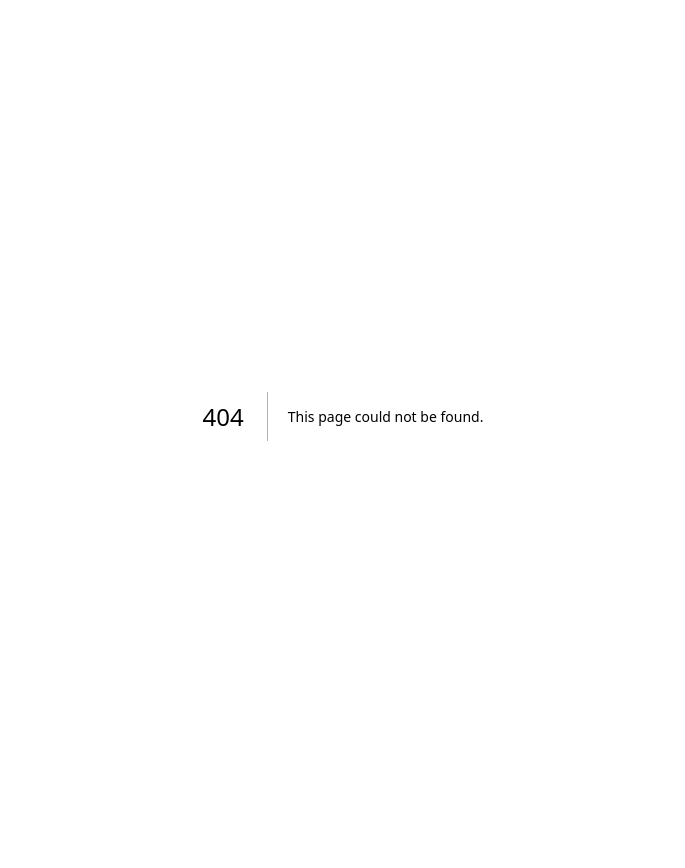
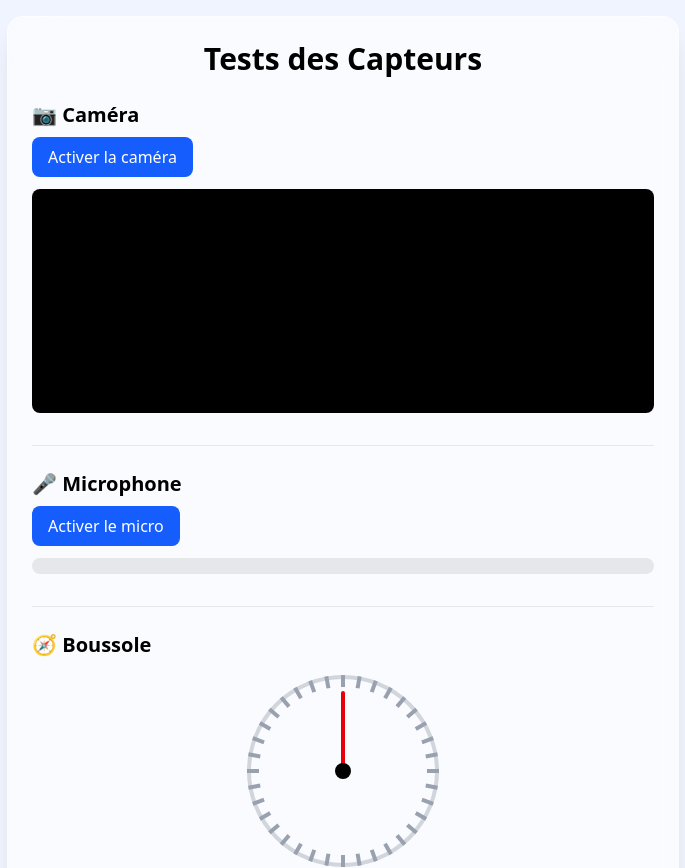
Before and after one commit to Sekaivi/MissionADA42, a Next.js app: page /Tutoriel in a window 1280 px wide. Before the commit this address had no page. Shown: the top 868 px of the page, without its empty margins (297-982 px from the left). Before the commit the page ends 832 px from the top, so only its background shows below. Built offline with nearby package versions, Linux system fonts and the light colour scheme.

Commit message:
Page Tutoriel

```diff
--- /dev/null
+++ b/src/app/Tutoriel/page.tsx
@@ -0,0 +1,48 @@
+'use client';
+import React from "react";
+import Link from "next/link";
+import { useRouter } from "next/navigation";
+
+
+
+import CameraSection from "@/app/components/Tutoriel/CameraSection";
+import MicrophoneSection from "@/app/components/Tutoriel/MicrophoneSection";
+import CompassSection from "@/app/components/Tutoriel/CompassSection";
+import Button from "@/app/components/ui/Button";
+
+export default function Tutoriel() {
+    const router = useRouter();
+    const handleStart = () => {
+        console.log("Button clicked");
+        router.push('/Home');
+    };
+    return (
+        <main className="flex min-h-screen flex-col items-center  font-sans">
+
+            <div className="w-full max-w-2xl bg-white/60 backdrop-blur-xl shadow-xl rounded-2xl p-6 border border-white/50">
+
+                <h1 className="text-3xl font-bold text-black mb-6 text-center">
+                    Tests des Capteurs
+                </h1>
+
+
+                <CameraSection />
+                <hr className="border-gray-200 mb-6" />
+
+                <MicrophoneSection />
+                <hr className="border-gray-200 mb-6" />
+
+                <CompassSection />
+
+                <div className="mt-8 border-t border-gray-100 pt-6">
+
+                    <Button onClick={handleStart}>
+                        Retour à l'accueil
+                    </Button>
+
+                </div>
+
+            </div>
+        </main>
+    );
+}
--- /dev/null
+++ b/src/app/components/Tutoriel/CameraSection.tsx
@@ -0,0 +1,36 @@
+'use client';
+import React, { useRef } from "react";
+
+export default function CameraSection() {
+    const videoRef = useRef<HTMLVideoElement>(null);
+
+    const startCamera = async () => {
+        try {
+            const stream = await navigator.mediaDevices.getUserMedia({ video: true });
+            if (videoRef.current) {
+                videoRef.current.srcObject = stream;
+            }
+        } catch (err) {
+            alert("Permission caméra refusée ou pas de caméra détectée.");
+        }
+    };
+
+    return (
+        <div className="mb-8 w-full">
+            <h2 className="text-xl font-semibold mb-2 text-black">📷 Caméra</h2>
+            <button
+                onClick={startCamera}
+                className="bg-blue-600 text-white px-4 py-2 rounded-lg hover:bg-blue-700 transition mb-3"
+            >
+                Activer la caméra
+            </button>
+            <video
+                ref={videoRef}
+                autoPlay
+                playsInline
+                muted
+                className="w-full h-56 bg-black rounded-lg object-cover"
+            />
+        </div>
+    );
+}
--- /dev/null
+++ b/src/app/components/Tutoriel/CompassSection.tsx
@@ -0,0 +1,55 @@
+'use client';
+import React, { useEffect, useState } from "react";
+
+export default function CompassSection() {
+    const [direction, setDirection] = useState(0);
+
+    useEffect(() => {
+        const handler = (e: DeviceOrientationEvent) => {
+            if (e.alpha !== null) {
+                setDirection(e.alpha);
+            }
+        };
+        window.addEventListener("deviceorientation", handler);
+        return () => window.removeEventListener("deviceorientation", handler);
+    }, []);
+
+    return (
+        <div className="mb-8 w-full flex flex-col items-center">
+            <h2 className="text-xl font-semibold mb-4 text-black w-full text-left">🧭 Boussole</h2>
+
+            <div className="relative w-48 h-48 flex items-center justify-center mb-6">
+                {/* CERCLE */}
+                <div className="absolute w-full h-full rounded-full border-4 border-gray-300"></div>
+
+                {/* GRADUATIONS */}
+                {[...Array(36)].map((_, i) => (
+                    <div
+                        key={i}
+                        className="absolute w-1 h-3 bg-gray-400"
+                        style={{
+                            transform: `rotate(${i * 10}deg) translateY(-90px)`
+                        }}
+                    ></div>
+                ))}
+
+                {/* AIGUILLE ROUGE */}
+                <div
+                    className="absolute w-1 h-20 bg-red-600 rounded"
+                    style={{
+                        transform: `rotate(${direction}deg) translateY(-40px)`,
+                        transformOrigin: "bottom center",
+                        transition: "transform 0.1s cubic-bezier(0.4, 0, 0.2, 1)"
+                    }}
+                ></div>
+
+                {/* CENTRE */}
+                <div className="w-4 h-4 bg-black rounded-full absolute"></div>
+            </div>
+
+            <p className="text-center text-black font-semibold">
+                Direction : {direction.toFixed(1)}°
+            </p>
+        </div>
+    );
+}
--- /dev/null
+++ b/src/app/components/Tutoriel/MicrophoneSection.tsx
@@ -0,0 +1,51 @@
+'use client';
+import React, { useState } from "react";
+
+export default function MicrophoneSection() {
+    const [micLevel, setMicLevel] = useState(0);
+
+    const startMicrophone = async () => {
+        try {
+            const stream = await navigator.mediaDevices.getUserMedia({ audio: true });
+            const audioCtx = new window.AudioContext();
+            const analyser = audioCtx.createAnalyser();
+            const micSource = audioCtx.createMediaStreamSource(stream);
+
+            micSource.connect(analyser);
+            analyser.fftSize = 256;
+            const buffer = new Uint8Array(analyser.frequencyBinCount);
+
+            const updateMic = () => {
+                analyser.getByteFrequencyData(buffer);
+                const volume = buffer.reduce((a, b) => a + b) / buffer.length;
+                setMicLevel(volume);
+                requestAnimationFrame(updateMic);
+            };
+
+            updateMic();
+        } catch (err) {
+            alert("Permission micro refusée.");
+        }
+    };
+
+    return (
+        <div className="mb-8 w-full">
+            <h2 className="text-xl font-semibold mb-2 text-black">🎤 Microphone</h2>
+            <button
+                onClick={startMicrophone}
+                className="bg-blue-600 text-white px-4 py-2 rounded-lg hover:bg-blue-700 transition mb-3"
+            >
+                Activer le micro
+            </button>
+
+            {/* Vumètre */}
+            <div className="w-full h-4 bg-gray-200 rounded-full overflow-hidden">
+                <div
+                    className="h-full bg-green-500 transition-all duration-75 ease-out"
+                    // J'ai ajouté un Math.min pour éviter que ça dépasse le cadre
+                    style={{ width: `${Math.min(micLevel * 2, 100)}%` }}
+                ></div>
+            </div>
+        </div>
+    );
+}
```
